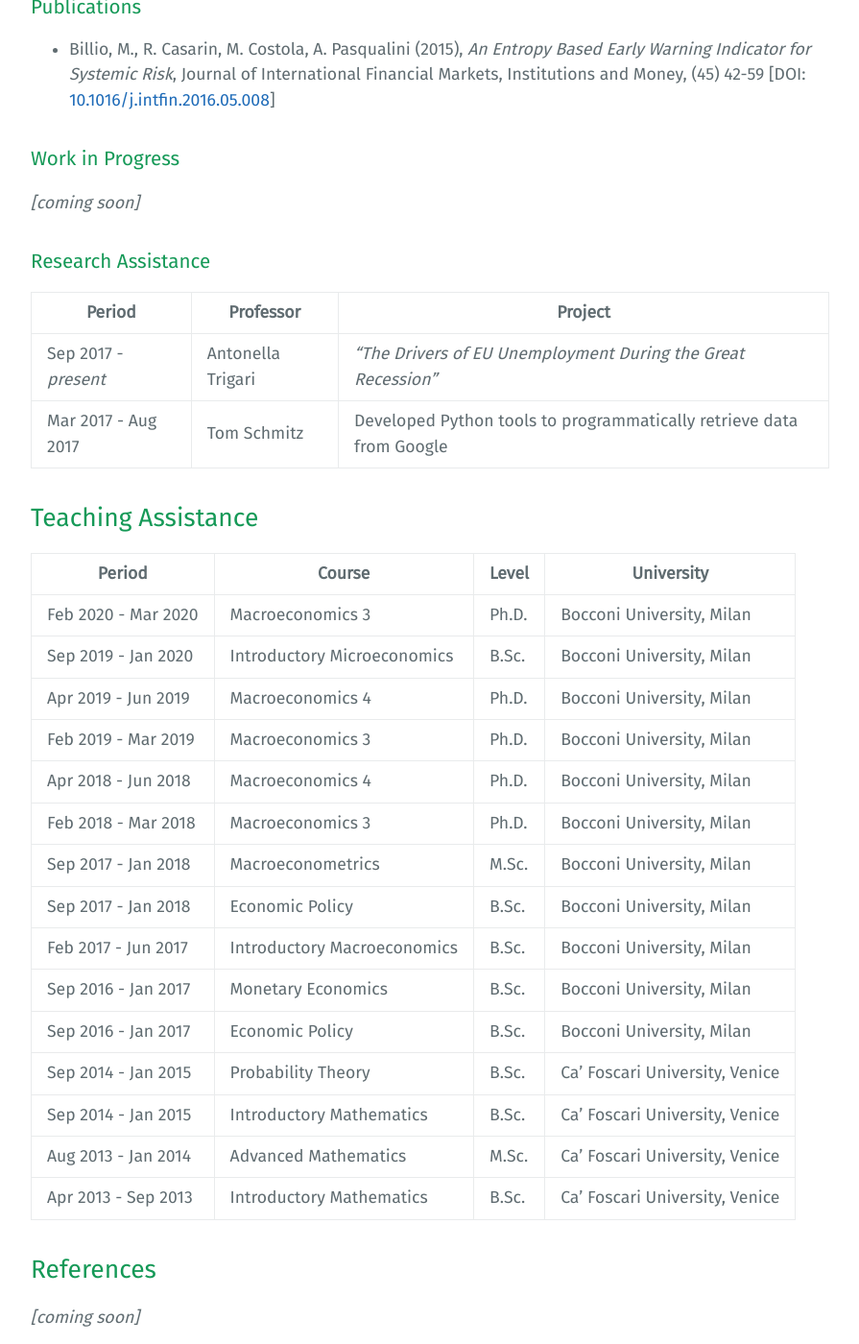
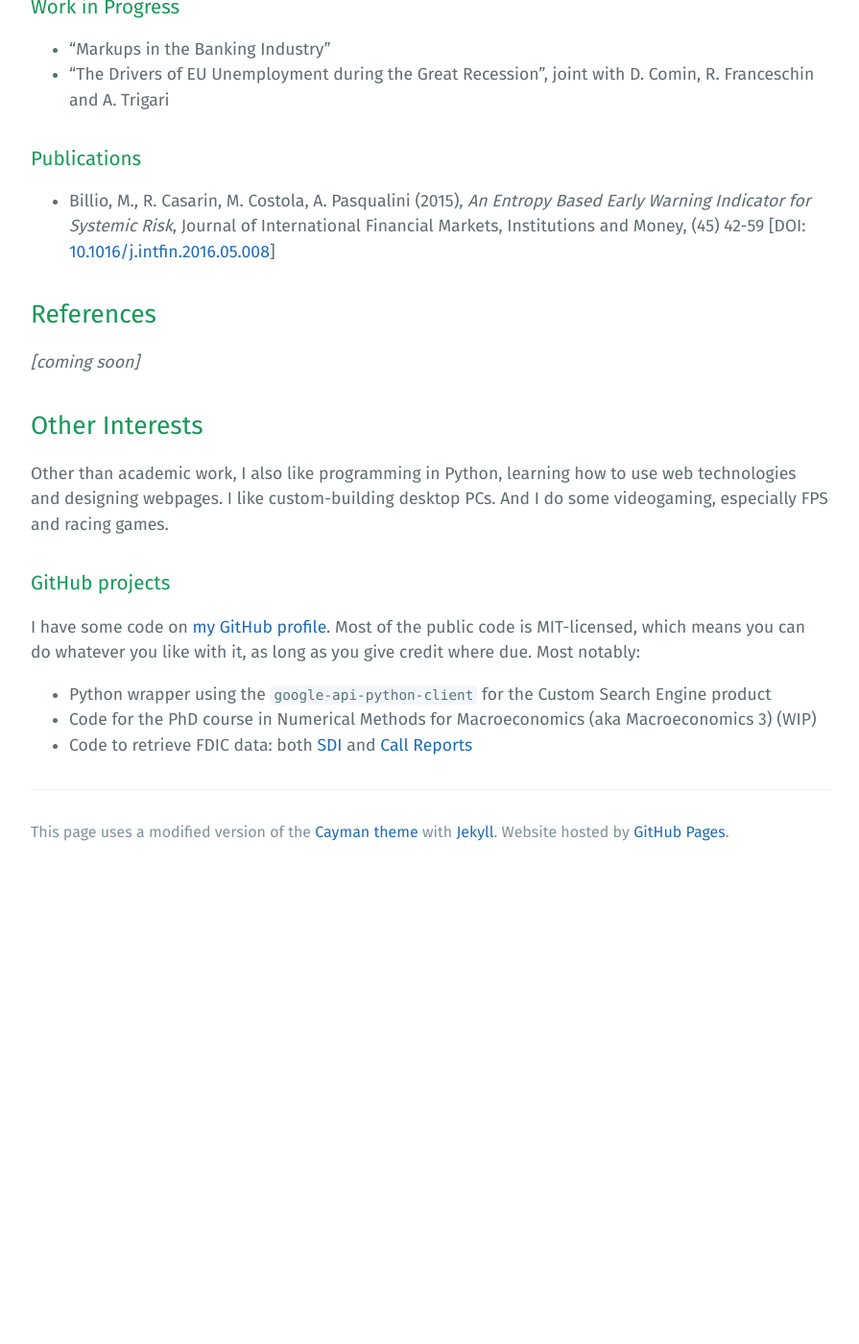
Before and after one commit to AndreaPasqualini/andreapasqualini.github.io, a Jekyll site: the page built from index.md, in a window 1280 px wide and 1400 px high, scrolled down 832 px. Shown: the whole window at 96% size, without its empty margins (192-1087 px from the left). Built offline with Jekyll 4.4.1, drawn with Linux system fonts in a browser that asks for light colours; after the commit the page ends 1743 px from its top, so only the background shows below that; some of the changed text lies outside the part shown.

Commit message:
Update index.md with new info

```diff
--- a/index.md
+++ b/index.md
@@ -5,7 +5,7 @@ layout: default
 <img src="/files/picture.jpg" align="right" alt="Hi" class="inline"/>
 
 Welcome to my personal webpage.
-I am a Ph.D. candidate in Economics at [Bocconi University](http://didattica.unibocconi.it/docenti/cv.php?rif=185848), Milan.
+I am a Ph.D. candidate in Economics at [Bocconi University](http://didattica.unibocconi.eu/docenti/cv.php?rif=185848), Milan.
 Currently enrolled to the fifth year.
 
 
@@ -25,24 +25,18 @@ You can find my CV [here](/files/cv.pdf).
 I am interested in Empirical Macroeconomics and Time Series Econometrics.
 
 
+### Work in Progress
+
+- "Markups in the Banking Industry"
+- "The Drivers of EU Unemployment during the Great Recession", joint with D. Comin, R. Franceschin and A. Trigari
+
+
 ### Publications
 
 * Billio, M., R. Casarin, M. Costola, A. Pasqualini (2015), *An Entropy Based Early Warning Indicator for Systemic Risk*, Journal of International Financial Markets, Institutions and Money, (45) 42-59 [DOI: [10.1016/j.intfin.2016.05.008](https://dx.doi.org/10.1016/j.intfin.2016.05.008)]
 
 
-### Work in Progress
-
-*[coming soon]*
-
-
-### Research Assistance
-
-| Period               | Professor         | Project                                                               |
-| -------------------- | ----------------- | --------------------------------------------------------------------- |
-| Sep 2017 - *present* | Antonella Trigari | *"The Drivers of EU Unemployment During the Great Recession"*         |
-| Mar 2017 - Aug 2017  | Tom Schmitz       | Developed Python tools to programmatically retrieve data from Google  |
-
-
+<!--
 ## Teaching Assistance
 
 | Period              | Course                      | Level | University                     |
@@ -62,6 +56,7 @@ I am interested in Empirical Macroeconomics and Time Series Econometrics.
 | Sep 2014 - Jan 2015 | Introductory Mathematics    | B.Sc. | Ca' Foscari University, Venice |
 | Aug 2013 - Jan 2014 | Advanced Mathematics        | M.Sc. | Ca' Foscari University, Venice |
 | Apr 2013 - Sep 2013 | Introductory Mathematics    | B.Sc. | Ca' Foscari University, Venice |
+-->
 
 
 ## References
@@ -83,6 +78,5 @@ Most of the public code is MIT-licensed, which means you can do whatever you lik
 Most notably:
 
 - Python wrapper using the [`google-api-python-client`](https://developers.google.com/api-client-library/python/) for the Custom Search Engine product
-- Own Econometrics toolbox (WIP)
-- Own Economic Models toolbox (planned, mainly Bewley-Huggett-Aiyagari-type models and linear rational-expectations models)
 - Code for the PhD course in Numerical Methods for Macroeconomics (aka Macroeconomics 3) (WIP)
+- Code to retrieve FDIC data: both [SDI](https://github.com/apsql/fdic_sdi_getnprep) and [Call Reports](https://github.com/apsql/ffiec_cdr_call_reports_downloader)
```
